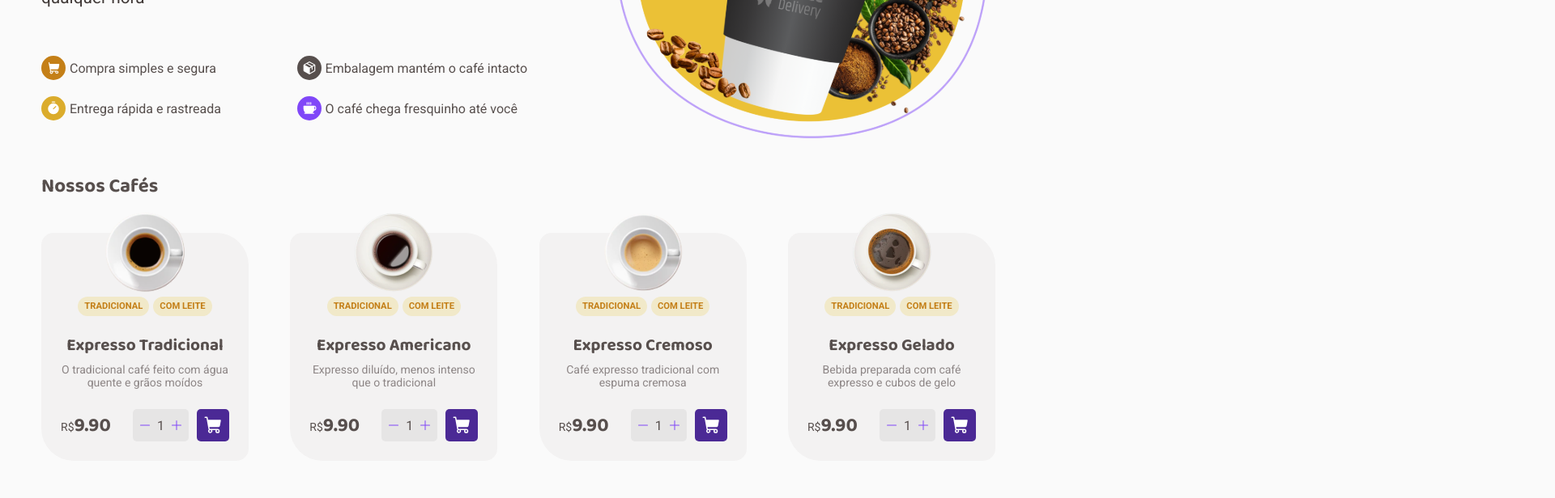
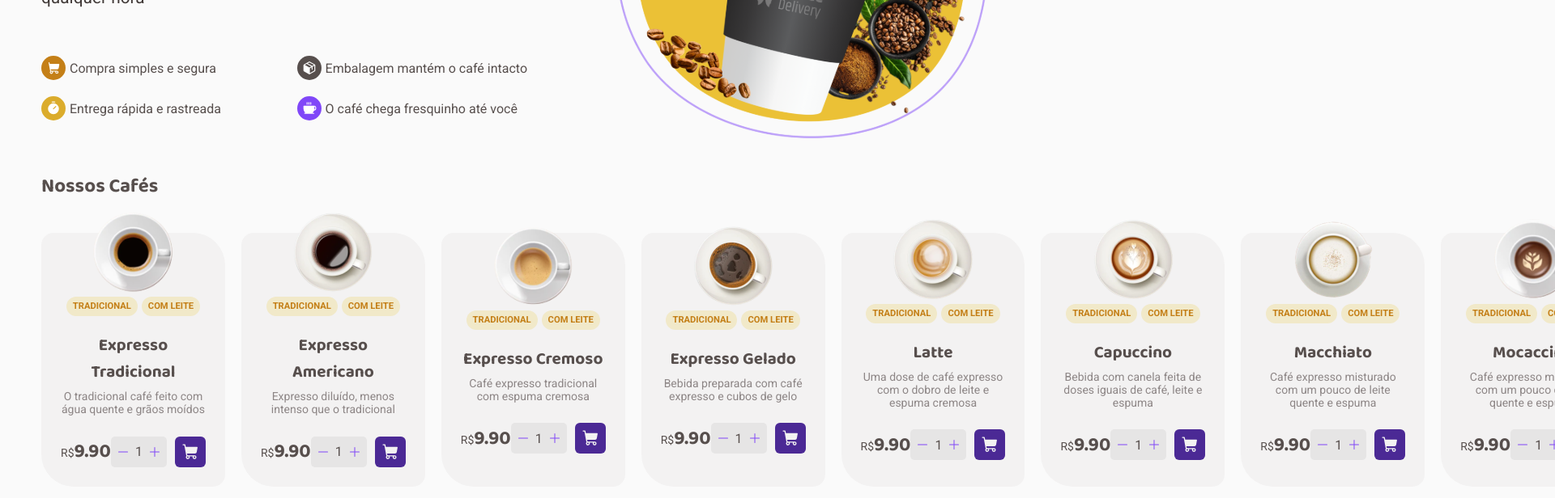
Before and after one commit to lucasviniz/coffee-delivery, a React (Vite) app: page / in a window 1280 px wide. Shown: the part 270-886 px from the top of the page at 81% size, 1920 px wide, since content can reach past the window. Before the commit the page ends 856 px from the top, so only its background shows below. Built offline with nearby package versions, Linux system fonts and the light colour scheme.

Commit message:
adjusted coffee list data, tidy layout and order button

```diff
--- a/src/app/order/order.json
+++ b/src/app/order/order.json
@@ -4,9 +4,7 @@
             "id": 1,
             "title": "Expresso Tradicional",
             "description": "O tradicional café feito com água quente e grãos moídos",
-            "tags": {
-                "1": "TRADICIONAL"
-            },
+            "tags": ["tradicional"],
             "price": "9.90",
             "image": "/images/coffee/expresso.png"
         },
@@ -14,9 +12,7 @@
             "id": 2,
             "title": "Expresso Americano",
             "description": "Expresso diluído, menos intenso que o tradicional",
-            "tags": {
-                "1": "TRADICIONAL"
-            },
+            "tags": ["tradicional"],
             "image": "/images/coffee/americano.png",
             "price": "9.90"
         },
@@ -24,9 +20,7 @@
             "id": 3,
             "title": "Expresso Cremoso",
             "description": "Café expresso tradicional com espuma cremosa",
-            "tags": {
-                "1": "TRADICIONAL"
-            },
+            "tags": ["tradicional"],
             "image": "/images/coffee/expresso-cremoso.png",
             "price": "9.90"
         },
@@ -34,12 +28,81 @@
             "id": 4,
             "title": "Expresso Gelado",
             "description": "Bebida preparada com café expresso e cubos de gelo",
-            "tags": {
-                "1": "TRADICIONAL",
-                "2": "GELADO"
-            },
+            "tags": ["tradicional", "gelado"],
             "image": "/images/coffee/cafe-gelado.png",
             "price": "9.90"
-        }
+        },
+        {
+            "id": 5,
+            "title": "Latte",
+            "description": "Uma dose de café expresso com o dobro de leite e espuma cremosa",
+            "tags": ["tradicional", "com leite"],
+            "price": "9.90",
+            "image": "/images/coffee/latte.png"
+          },
+          {
+            "id": 6,
+            "title": "Capuccino",
+            "description": "Bebida com canela feita de doses iguais de café, leite e espuma",
+            "tags": ["tradicional", "com leite"],
+            "price": "9.90",
+            "image": "/images/coffee/capuccino.png"
+          },
+          {
+            "id": 7,
+            "title": "Macchiato",
+            "description": "Café expresso misturado com um pouco de leite quente e espuma",
+            "tags": ["tradicional", "com leite"],
+            "price": "9.90",
+            "image": "/images/coffee/macchiato.png"
+          },
+          {
+            "id": 8,
+            "title": "Mocaccino",
+            "description": "Café expresso misturado com um pouco de leite quente e espuma",
+            "tags": ["tradicional", "com leite"],
+            "price": "9.90",
+            "image": "/images/coffee/mocaccino.png"
+          },
+          {
+            "id": 9,
+            "title": "Chocolate Quente",
+            "description": "Bebida feita com chocolate dissolvido no leite quente e café",
+            "tags": ["especial", "com leite"],
+            "price": "9.90",
+            "image": "/images/coffee/chocolate-quente.png"
+          },
+          {
+            "id": 10,
+            "title": "Cubano",
+            "description": "Drink gelado de café expresso com rum, creme de leite e hortelã",
+            "tags": ["especial", "alcoólico", "gelado"],
+            "price": "9.90",
+            "image": "/images/coffee/cubano.png"
+          },
+          {
+            "id": 11,
+            "title": "Havaiano",
+            "description": "Bebida adocicada preparada com café e leite de coco",
+            "tags": ["especial"],
+            "price": "9.90",
+            "image": "/images/coffee/havaiano.png"
+          },
+          {
+            "id": 12,
+            "title": "Árabe",
+            "description": "Bebida preparada com grãos de café árabe e especiarias",
+            "tags": ["especial"],
+            "price": "9.90",
+            "image": "/images/coffee/arabe.png"
+          },
+          {
+            "id": 13,
+            "title": "Irlandês",
+            "description": "Bebida a base de café, uísque irlandês, açúcar e chantilly",
+            "tags": ["especial", "alcoólico"],
+            "price": "9.90",
+            "image": "/images/coffee/irlandes.png"
+          }
     ]
  }
--- a/src/components/ItemCard/index.tsx
+++ b/src/components/ItemCard/index.tsx
@@ -1,8 +1,8 @@
-import { CardButton, CardContainer, CardContent, CardFooter, CardImg, CoffeeListContainer, OrderContainer, PriceContainer, Tags } from "./styles";
+import { CardButton, CardContainer, CardContent, CardFooter, CardImg, OrderContainer, PriceContainer, Tags } from "./styles";
 import { CheckFat, ShoppingCart } from "@phosphor-icons/react";
 import { QuantityInput } from "../QuantityInput";
-import { useState } from "react";
-import { coffeeData } from '../../app/order/order.json'
+import { useEffect, useState } from "react";
+import { useTheme } from "styled-components";
 
 // interface Order{
 //     id: number;
@@ -16,14 +16,27 @@ interface CoffeeItem{
     id: number;
     title: string;
     description: string;
-    tags:{ "1": string , "2"?: string};
+    tags: string[];
     image: string;
     price: string;
 }
 
-export function ItemCard(){
+type ItemCardProps ={
+    coffee: {
+        id: number;
+        title: string;
+        description: string;
+        tags: string[];
+        image: string;
+        price: string;
+    }
+}
+
+export function ItemCard({ coffee }: ItemCardProps){
     const [quantity, setQuantity] = useState(1);
-    const [orderSelected, setOrderSelected] = useState({} as CoffeeItem);
+    const theme = useTheme()
+    const [order, setOrder] = useState({} as CoffeeItem);
+    const [isOrderSelected, setIsOrderSelected] = useState(false);
 
     function handleQuantityIncrement(){
         setQuantity(quantity + 1);
@@ -35,11 +48,32 @@ export function ItemCard(){
         }
     }
 
+    function handleAddItem(){
+        setOrder(coffee);
+        setIsOrderSelected(true);
+    }
+
+    useEffect(() => {
+        let timeout: number
+
+        if (isOrderSelected) {
+          timeout = setTimeout(() => {
+            setIsOrderSelected(false)
+          }, 1000)
+        }
+
+        return () => {
+          if (timeout) {
+            clearTimeout(timeout)
+          }
+        }
+      }, [isOrderSelected])
+
+
+      console.log(order)
+
     return (
-
-            <CoffeeListContainer>
-                {coffeeData.map((coffee) => (
-                    <CardContainer key={coffee.id}>
+            <CardContainer>
                 <CardImg src={coffee.image} alt="" />
                 <CardContent>
                     <Tags>
@@ -60,13 +94,23 @@ export function ItemCard(){
                         <QuantityInput quantity={quantity} handleDecrement={handleQuantityDecrement} handleIncrement={handleQuantityIncrement}/>
 
 
-                                <CardButton>
-                                    {orderSelected.id == coffee.id ? <CheckFat  weight="fill" color="#FFFFFF" size={24}/> : <ShoppingCart onClick={() => setOrderSelected(coffee)} weight="fill" color="#FFFFFF" size={24}/>}
+                        <CardButton $isOrderSelected={isOrderSelected} disabled={isOrderSelected} onClick={handleAddItem}>
+                            {isOrderSelected
+                            ?
+                                <CheckFat
+                                    weight="fill"
+                                    color={theme['base-card']}
+                                    size={22}
+                                />
+                            :
+                                <ShoppingCart
+                                    weight="fill" color={theme['base-card']}
+                                    size={22}
+                                />
+                            }
                         </CardButton>
                     </OrderContainer>
                 </CardFooter>
         </CardContainer>
-                ))}
-            </CoffeeListContainer>
     )
 }
--- a/src/components/ItemCard/styles.ts
+++ b/src/components/ItemCard/styles.ts
@@ -1,10 +1,4 @@
 import styled from "styled-components";
-
-export const CoffeeListContainer = styled.div`
-    display: flex;
-    gap: 20px;
-    justify-content: space-between;
-`
 
 export const CardContainer = styled.div`
     display: flex;
@@ -75,13 +69,23 @@ export const CardFooter = styled.div`
     width: 100%;
 `
 
-export const CardButton = styled.button`
+export const CardButton = styled.button<{ $isOrderSelected?: boolean }>`
     cursor: pointer;
     display: flex;
     border-radius: 5px;
     border: 0;
     padding: 8px;
-    background-color: ${props => props.theme["purple-dark"]};
+    background-color: ${({ theme, $isOrderSelected }) =>
+    $isOrderSelected ? theme.green : theme['purple-dark']};
+    transition: background-color 0.2s;
+    border-radius: 6px;
+    padding: 8px;
+    display: flex;
+
+    &:hover {
+    background-color: ${({ theme, $isOrderSelected }) =>
+        $isOrderSelected ? theme.green : theme.purple};
+    }
 `
 export const OrderContainer = styled.div`
     display: flex;
--- a/src/pages/Home/index.tsx
+++ b/src/pages/Home/index.tsx
@@ -1,7 +1,8 @@
 import { Banner } from "../../components/Banner"
 import { Header } from "../../components/Header"
 import { ItemCard } from "../../components/ItemCard"
-import { ContentContainer, HomeContainer } from "./styles"
+import { CoffeeList, ContentContainer, HomeContainer } from "./styles"
+import { coffeeData } from '../../app/order/order.json'
 
 export function Home(){
     return (
@@ -14,7 +15,11 @@ export function Home(){
 
                 <br/>
                 <br/>
-                <ItemCard/>
+                <CoffeeList>
+                    {coffeeData.map((coffee) => (
+                        <ItemCard key={coffee.id} coffee={coffee}/>
+                    ))}
+                </CoffeeList>
             </ContentContainer>
         </HomeContainer>
     )
--- a/src/pages/Home/styles.ts
+++ b/src/pages/Home/styles.ts
@@ -12,3 +12,10 @@ export const HomeContainer = styled.div`
 export const ContentContainer = styled.div`
     padding: 1rem;
 `
+
+
+export const CoffeeList = styled.div`
+    display: flex;
+    gap: 20px;
+    justify-content: space-between;
+`
--- a/src/styles/themes/default.ts
+++ b/src/styles/themes/default.ts
@@ -2,6 +2,8 @@ export const defaultTheme = {
     'yellow-dark' : '#C47F17',
     'yellow' : '#DBAC2C',
     'yellow-light' : '#F1E9C9',
+
+    'green': '#2e5408',
 
     'purple-dark' : '#4B2995',
     'purple' : '#8047F8',
```
Lines whose indentation alone changed are shown as unchanged.
